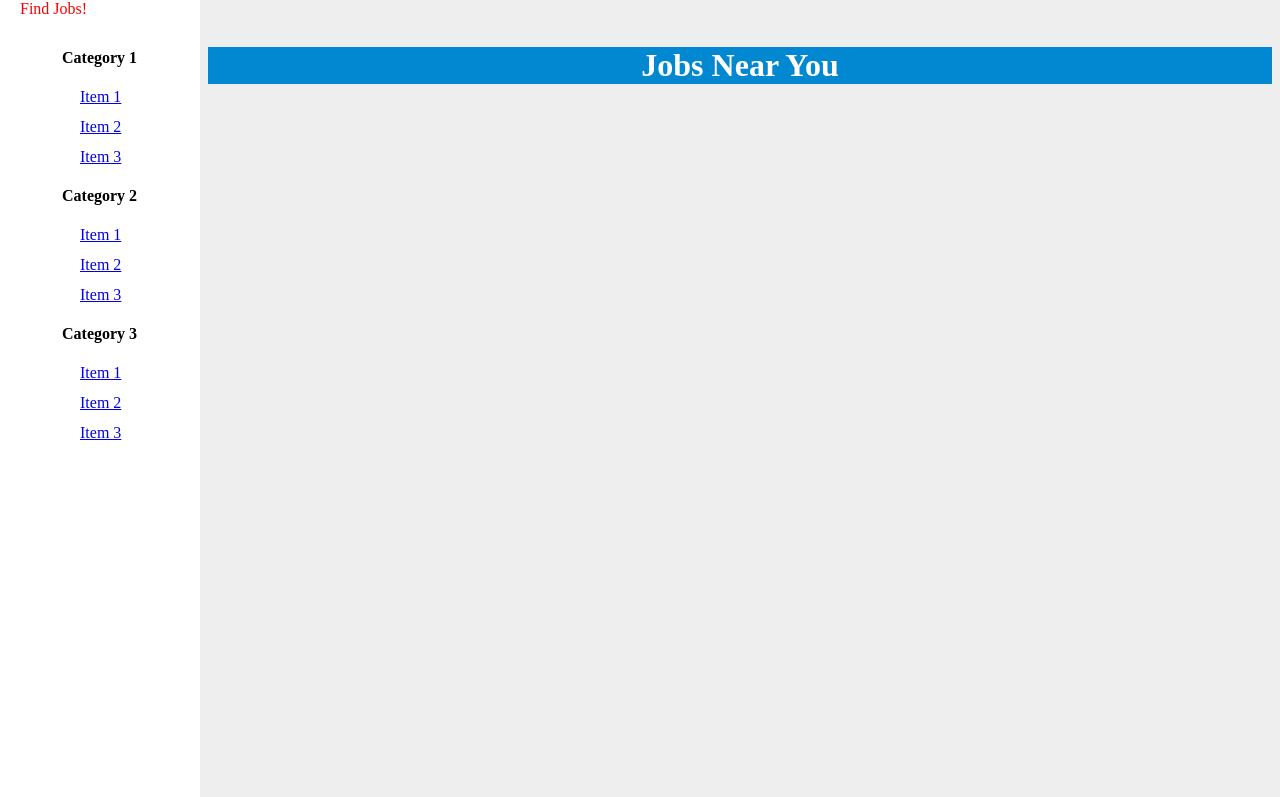
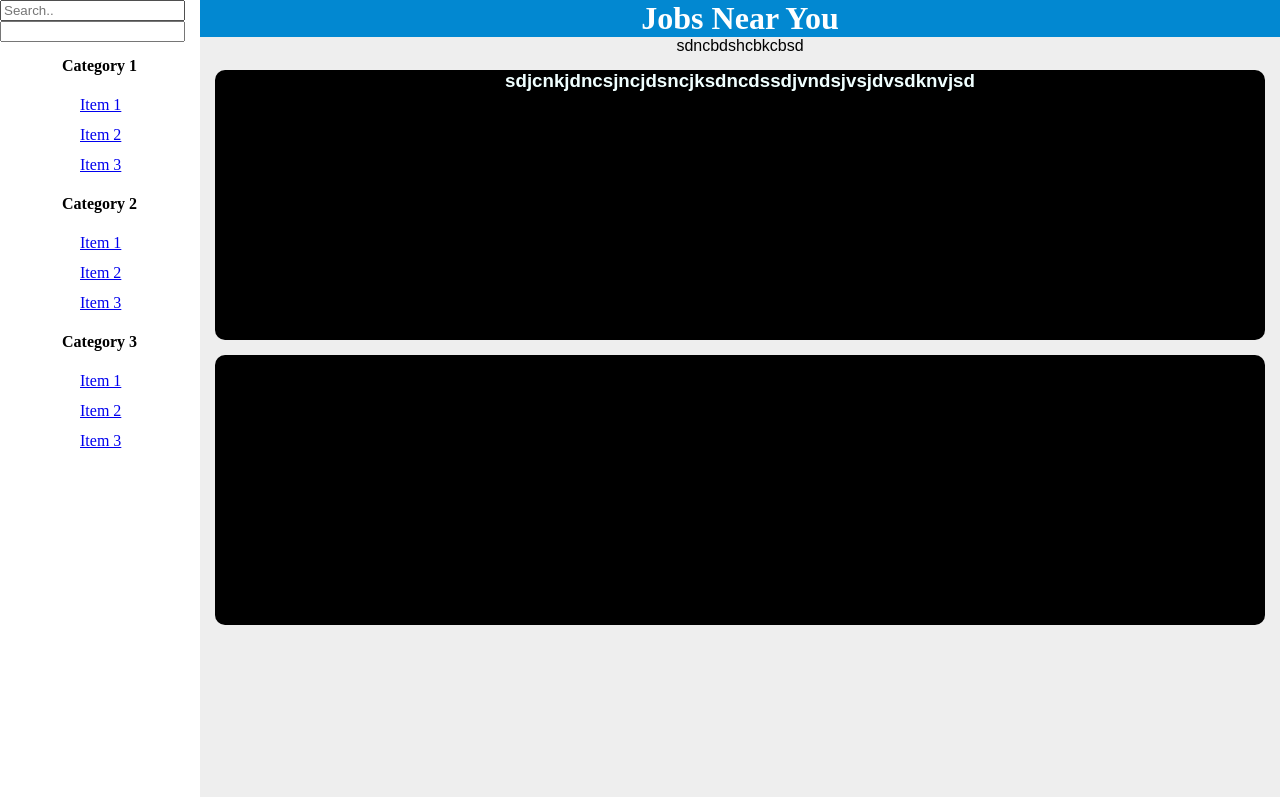
Before and after one commit to Nozerone/Group-Project-job-search-app, a plain HTML site: page index.html in a window 1280 px wide. Shown: the top 797 px of the page. Drawn offline with nearby package versions, Linux system fonts and the light colour scheme; a script that the page names is missing.

Commit message:
Added boxes and search bar

```diff
--- a/index.html
+++ b/index.html
@@ -11,9 +11,17 @@
   <script src="your-javascript-file.js"></script>
 </head>
 <body>
+
   <div id="sidedrawer" class="no-user-select">
+    <div class="loacton">
+      <input type="text" placeholder="Search..">
+    </div>
+    <div class="jobTitle">
+      <input type="text" place"Search..">
+    </div>
     <div id="sidedrawer-brand" class="appbar-line-height">
-      <span class="text-title">Find Jobs!</span>
+      <span class="texholder=t-title"></span>
+
     </div>
     <div class="side-menu">
       <ul>
@@ -56,14 +64,31 @@
   <div id="content-wrapper">
     <div class="appbar"></div>
     <div class="container-fluid">
-      <br>
+
       <h1>Jobs Near You</h1>
+
+
+
+      </div>
+<div class="demo"
+  <p>sdncbdshcbkcbsd</p>
+  <div class="container">
+    <div class="box">
+      <div class="icon"></div>
+      <div class="content">
+        <h3>sdjcnkjdncsjncjdsncjksdncdssdjvndsjvsjdvsdknvjsd</h3>
+      </div>
+    </div>
+    <div class="box"></div>
+
+
+  </div>
+</div>
+
     </div>
   </div>
-
   <footer id="footer">
     <div class="container-fluid">
-      <br>
       <ul>
         <li><a href="#">Home</a></li>
         <li><a href="#">Email</a></li>
@@ -71,6 +96,8 @@
         <li><a href="#">More Info</a></li>
       </ul>
     </div>
+
   </footer>
+
 </body>
 </html>
--- a/styles.css
+++ b/styles.css
@@ -1,3 +1,8 @@
+* {
+  margin: 0;
+
+  }
+
 html, body {
     height: 100%;
     background-color: #eee;
@@ -80,6 +85,10 @@ html, body {
 
     #content-wrapper {
       margin-left: 200px;
+      margin-top: 0;
+      text-align: center;
+      width: 100%;
+
     }
 
 
@@ -96,6 +105,7 @@ html, body {
   #footer a {
     color: #fff;
     text-decoration: underline;
+    flex-wrap: wrap;
   }
 
   .sidedrawer-toggle {
@@ -121,3 +131,42 @@ html, body {
     background-size: contain;
     color: #fff;
   }
+  .topnav {
+    float: right;
+  }
+
+  h1 {
+    margin-top: 0;
+    width: 100%;
+    position: sticky; top: 0;
+  }
+
+  #content-wrapper {
+width: calc(100% - 200px);
+  }
+
+  .demo {
+    margin: 0;
+    padding: 0;
+    font-family: sans-serif;
+  }
+
+  .container {
+    position: relative;
+
+    height: 300px;
+
+  }
+ .container .box{
+  position: relative;
+  flex: 1, 0, 200px;
+  height: calc(300px - 30px);
+  background: #000;
+  margin: 15px;
+  box-sizing: border-box;
+  overflow: hidden;
+  border-radius: 10px;
+ }
+ .box {
+  color: azure;
+ }
```
